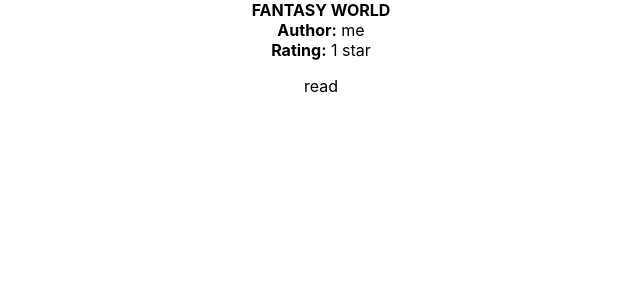
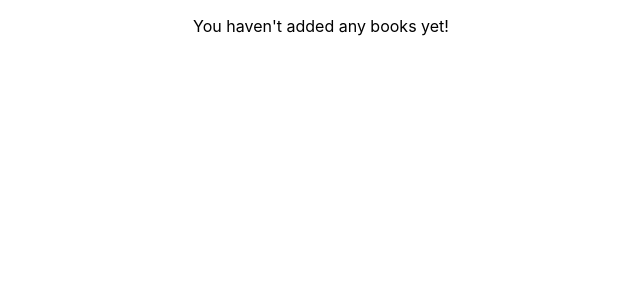
Before and after one commit to kardoso/Book-Time, a React (Create React App) app: page / in a window 1280 px wide. Shown: the top 300 px of the page, without its empty margins (319-959 px from the left). Built offline with nearby package versions, Linux system fonts and the light colour scheme; the HTML template or start-up script is replaced by a standard one.

Commit message:
feat: Show all books in local storage

```diff
--- a/src/App.js
+++ b/src/App.js
@@ -15,10 +15,39 @@ class App extends Component {
 
   return (
     <div className="App">
-      <Book title="fantasy world" author="me" tag="read" rating="1 star"/>
+      {
+        ShowBooks()
+      }
     </div>
   );
   }
 }
 
+
+function ShowBooks(){
+  var savedBooks = JSON.parse(localStorage.getItem('books'))
+  if(savedBooks){
+    return(
+      <div className="App">
+        <div className="container mt-10">
+          <div className="row">
+          {
+            Array.from(savedBooks).map((book,index)=>(
+              <Book key={index} title={book.title} author={book.author} tag={book.tag} rating={book.rating}/>
+            ))
+          }
+          </div>
+          </div>
+      </div>
+    )
+  }
+  else{
+    return(
+      <div>
+        <p>You haven't added any books yet!</p>
+      </div>
+    )
+  }
+}
+
 export default App;
```
